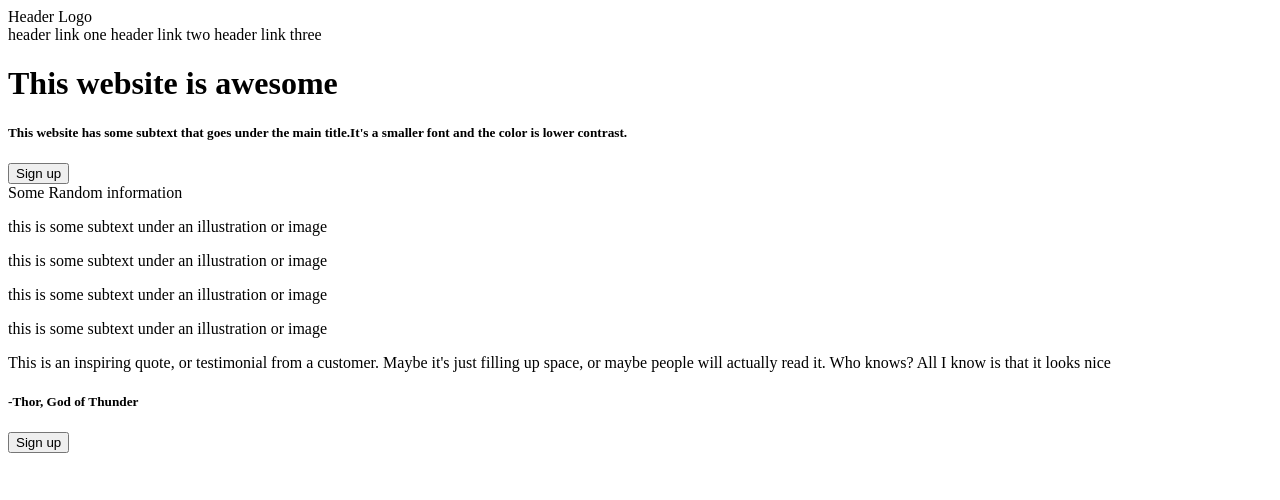
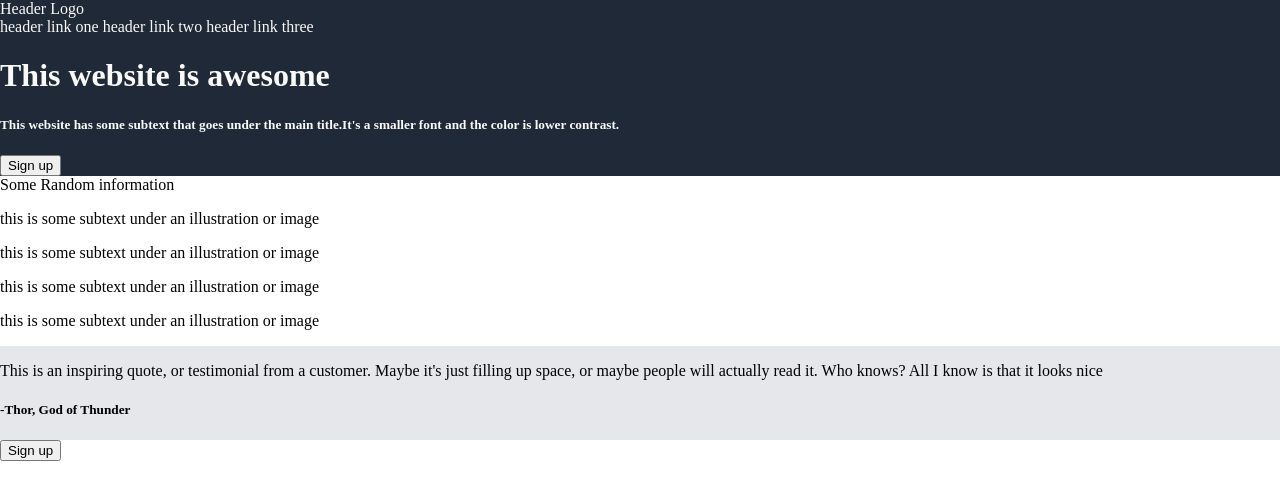
Before and after one commit to Coding4Meaning/Landing_Page_Odin, a plain HTML site: page index.html in a window 1280 px wide. Drawn offline with Linux system fonts and the light colour scheme.

Commit message:
feat(): Add a two divs for layout and background color
Added a div for header and hero, and one for the
blue banner on the last section. Starting
to add background to better see the divs layout.

```diff
--- a/index.html
+++ b/index.html
@@ -7,6 +7,8 @@
     <title>Landing Page</title>
 </head>
 <body>
+    <div class="container">
+        <div class="header-hero">
             <div class="header">
                 <div class="logo">Header Logo</div>
                 <div class="links">
@@ -20,6 +22,7 @@
                     <h1>This website is awesome</h1>
                     <h5>This website has some subtext that goes under the main title.It's a smaller font and the color is lower contrast.</h5>
                     <button class="top-button">Sign up</button>
+                </div>
             </div>
         </div>
 
@@ -56,5 +59,6 @@
             </div>
             <button>Sign up</button>
         </div>
+    </div>
 </body>
 </html>
--- a/style.css
+++ b/style.css
@@ -0,0 +1,17 @@
+body {
+    margin: 0;
+}
+.container {
+    display: flex;
+    flex-direction: column;
+
+}
+
+.header-hero {
+    background-color: #1F2937;
+    color: #F9FAF8;
+}
+.quote {
+    background-color:#E5E7EB ;
+}
+s
```
Lines whose indentation alone changed are shown as unchanged.
